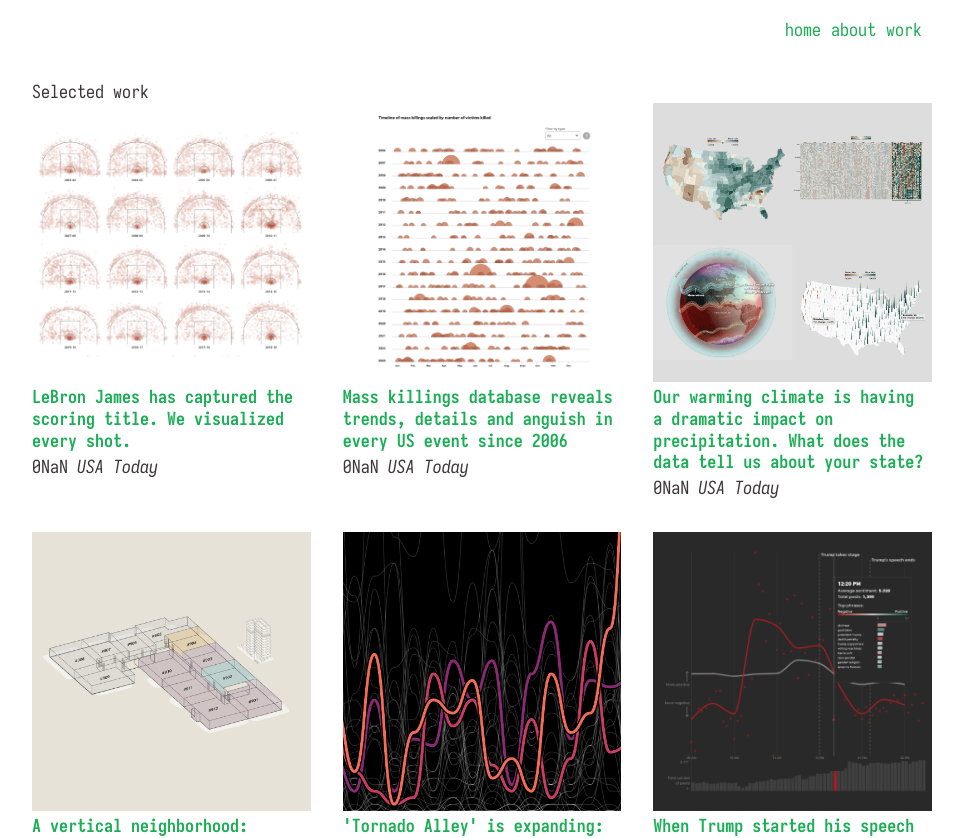
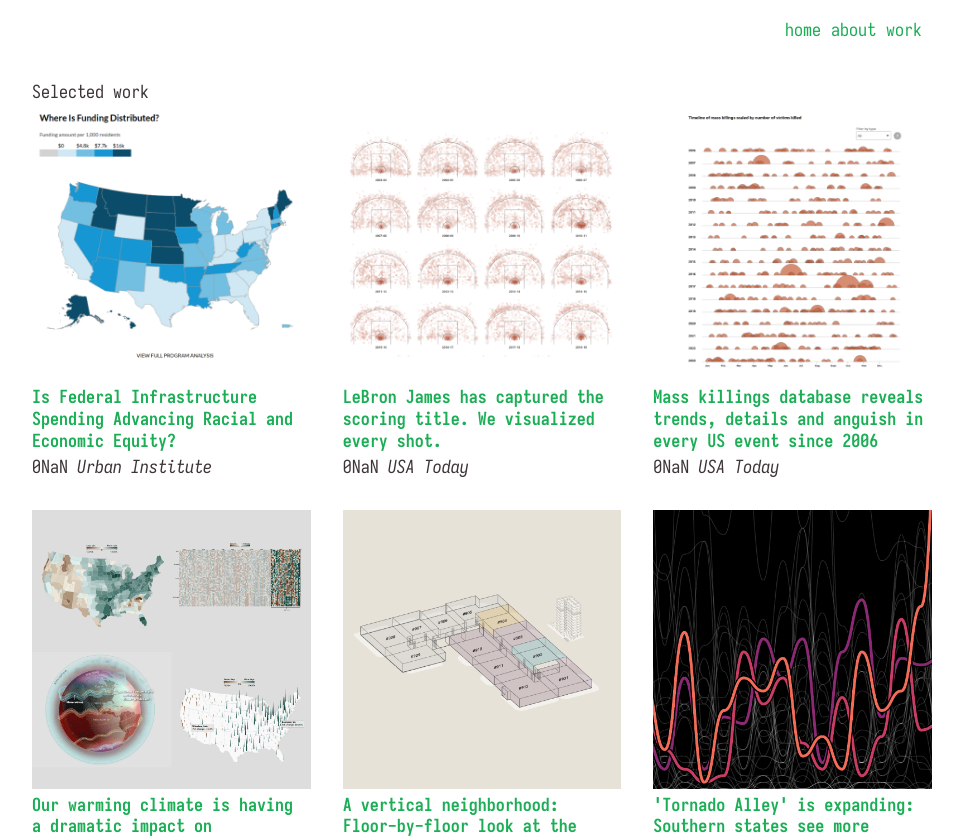
Before and after one commit to mitchthorson/mitchellthorson.com, a SvelteKit app: page /work in a window 1280 px wide. Shown: the top 838 px of the page, without its empty margins (158-1121 px from the left). Built offline with nearby package versions, Linux system fonts and the light colour scheme.

Commit message:
content updates

```diff
--- a/src/data/projects.yml
+++ b/src/data/projects.yml
@@ -1,8 +1,15 @@
+- title: Is Federal Infrastructure Spending Advancing Racial and Economic Equity?
+  date: 2023-10-25
+  url: https://apps.urban.org/features/infrastructure-spending-states-counties/
+  image: img/federal_infrastructure.png
+  alt_text: A map of federal infrastructure spending by state
+  organization: Urban Institute
+  highlight: true
 - title: LeBron James has captured the scoring title. We visualized every shot.
   date: 2023-02-08
   url: https://www.usatoday.com/in-depth/graphics/2023/02/08/lebron-james-career/11018976002/
   image: img/lebron.png
-  alt_text: Charts and maps showing mass killings incidents in the U.S. since 2013.
+  alt_text: Heatmap charts of LeBron James's fieldgoal attempts by season.
   organization: USA Today
   highlight: true
 - title: Mass killings database reveals trends, details and anguish in every US event since 2006
--- /dev/null
+++ b/src/routes/about/+page.svelte
@@ -0,0 +1 @@
+<p>TK</p>
```
Also changed, not shown: static/img/federal_infrastructure.png (added).
